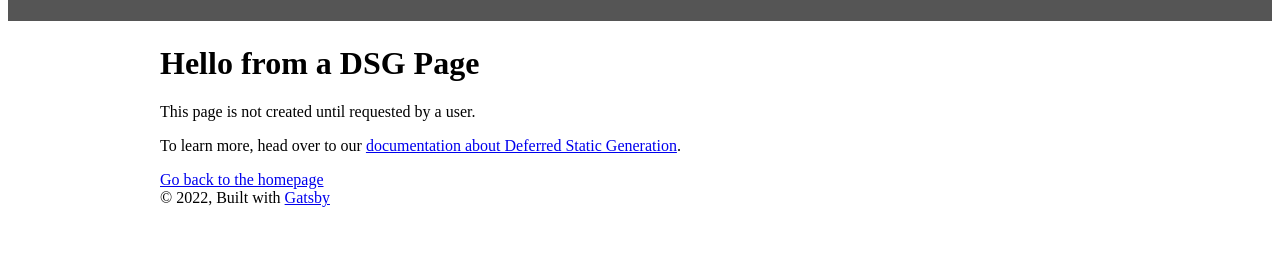
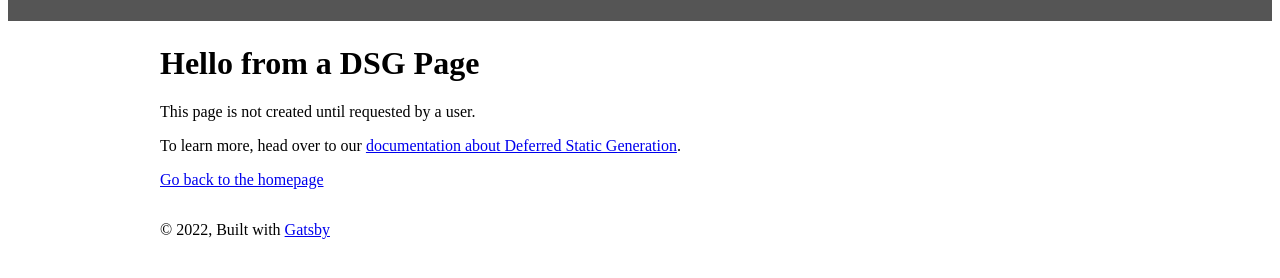
Before and after one commit to OLD-itdev164-sp2022/bonita-yaheya, a Gatsby site in the folder blog/: page /using-dsg in a window 1280 px wide. Shown: the part 70-348 px from the top of the page. Built offline with nearby package versions, Linux system fonts and the light colour scheme; Gatsby itself is replaced by a stand-in of ours.

Commit message:
Activity 4

```diff
--- a/blog/src/components/layout.js
+++ b/blog/src/components/layout.js
@@ -34,12 +34,16 @@ const Layout = ({ children }) => {
   `)
 
   return (
-    <ThemeProvider theme ={Gray}>
+    <ThemeProvider theme={Gray}>
     <GlobalStyle />
       <Header siteTitle={data.site.siteMetadata.title || `Title`} />
       <Content>
         <main>{children}</main>
-        <footer>
+        <footer
+          style={{
+            marginTop: `2rem`,
+          }}
+        >
             © {new Date().getFullYear()}, Built with
           {` `}
           <a href="https://www.gatsbyjs.com">Gatsby</a>
--- a/blog/src/components/themes/Gray.js
+++ b/blog/src/components/themes/Gray/Gray.js
@@ -1,5 +1,5 @@
 const theme = {
-    header: { backgroundColor: '#555'}
+    header: { backgroundColor: '#555 '}
 }
 
 export { theme as Gray }
```
Also changed, not shown: blog/src/components/themes/Gray/index.js (renamed from blog/src/components/themes/index.js), 1 other file.
